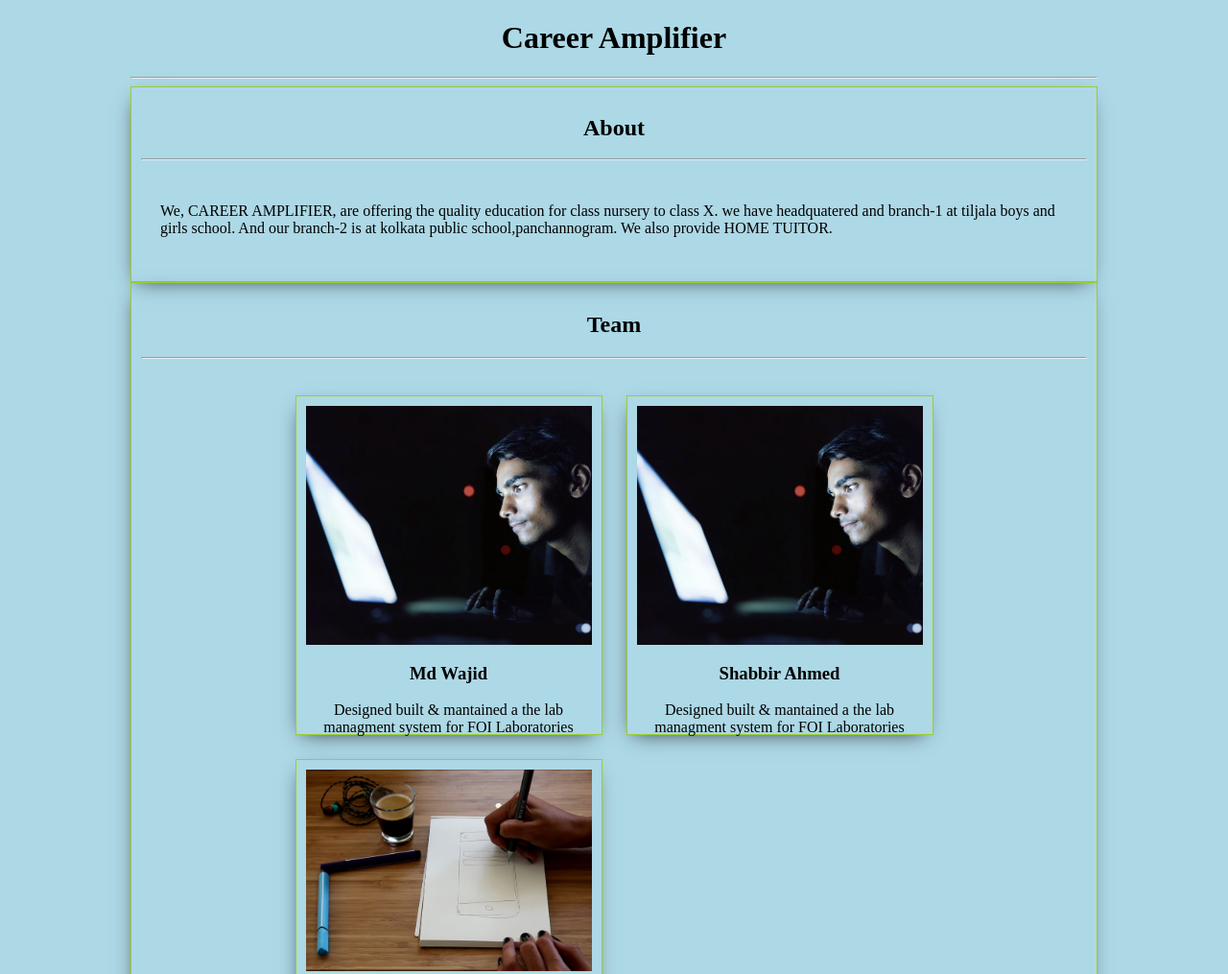
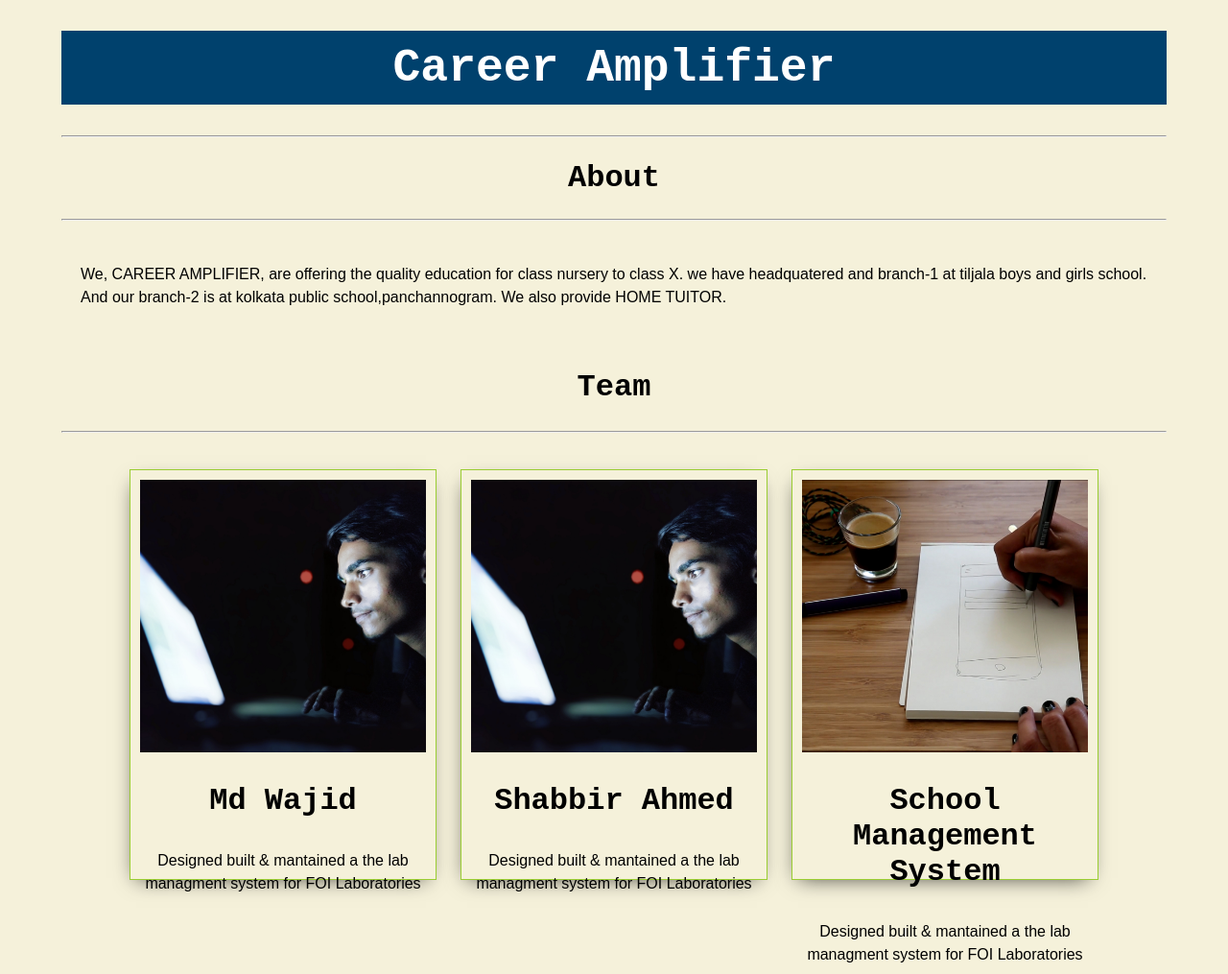
Before and after one commit to mdwajid095/CareerAmplifier19, a plain HTML site: page info.html in a window 1280 px wide. Shown: the top 1015 px of the page at 96% size. Drawn offline with Linux system fonts and the light colour scheme.

Commit message:
Update info.css
info css

```diff
--- a/css/info.css
+++ b/css/info.css
@@ -1,7 +1,12 @@
 body{
-    background: lightblue;
-    padding-left: 10%;
-    padding-right: 10%;
+    background: #f5f1da;
+    margin: 0;
+    padding: 0 5% 5% 5%;
+}
+
+p{
+    font-family: sans-serif;
+    line-height: 1.5;
 }
 
 .team{
@@ -13,7 +18,20 @@ body{
     padding-bottom: 30px;
     padding-top: 30px;
 }
-.info, .post{
+h1{
+    background: #00416d;
+    color: white;
+    padding: 1%;
+    font-size: 3rem;
+    font-family: monospace;
+}
+
+h2, h3{
+    font-family: monospace;
+    font-size: 2rem;
+}
+
+.post{
     border:1px solid yellowgreen;
 	-webkit-box-shadow: -2px 7px 21px -9px rgba(0,0,0,0.75);
 	-moz-box-shadow: -2px 7px 21px -9px rgba(0,0,0,0.75);
@@ -31,6 +49,6 @@ body{
 .thumbnail{
     display: block;
 	width: 100%;
-	height:75%;
+	height:70%;
     object-fit: cover;
 }
```
